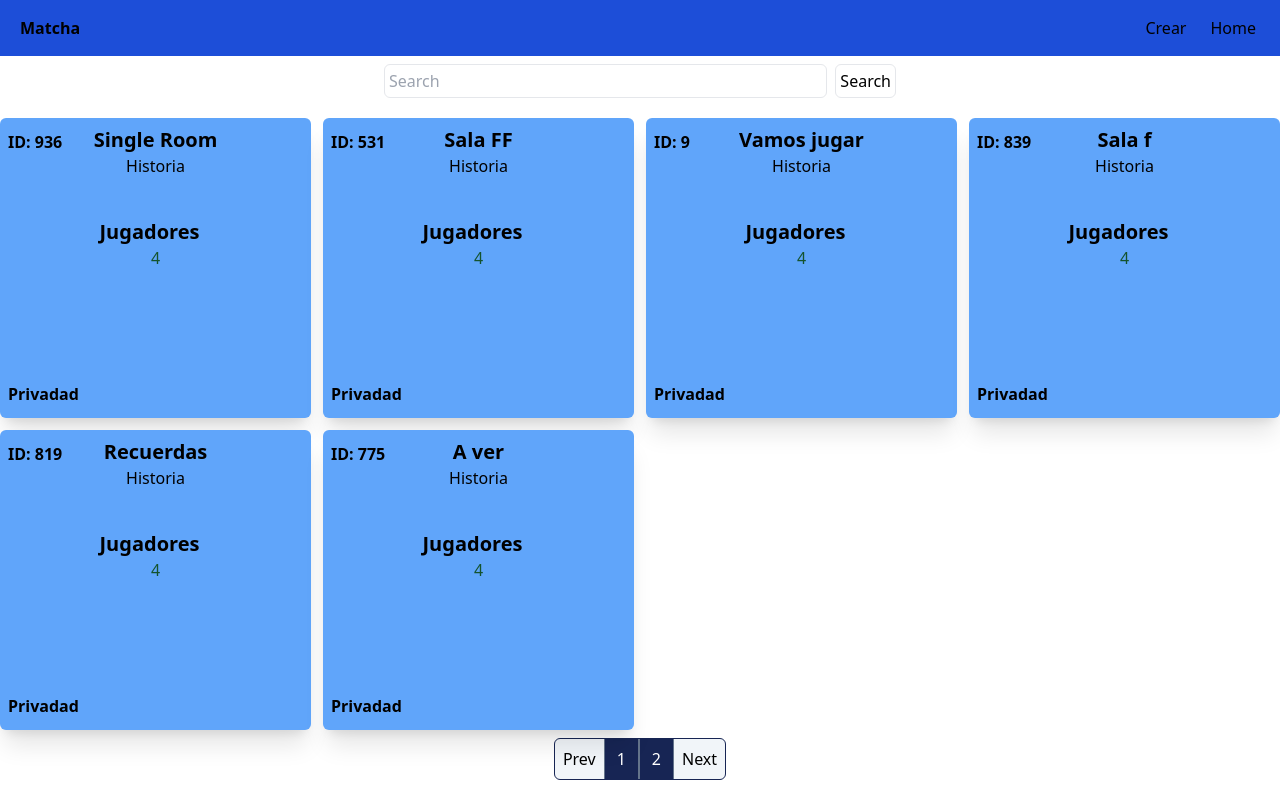
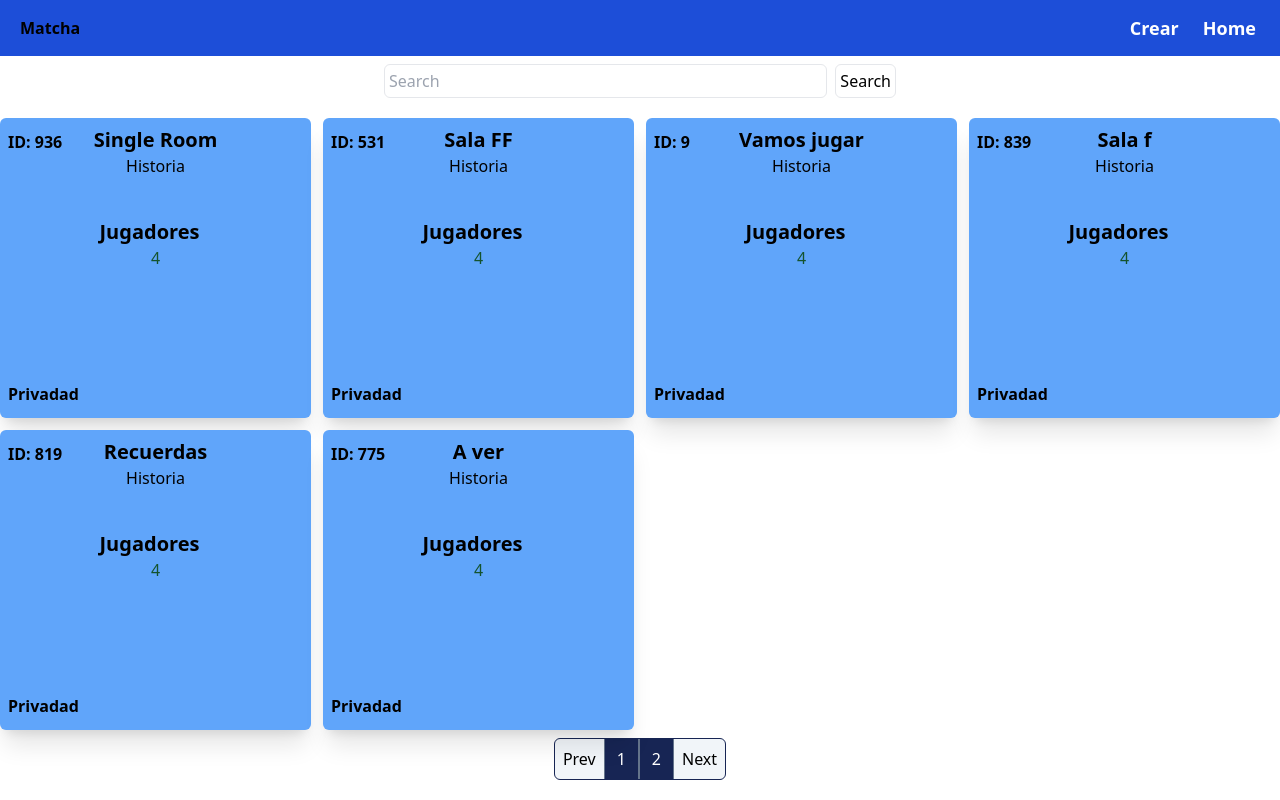
Before and after one commit to LuisArielRetanaHernadez/Memorama, a React (Vite) app: page / in a window 1280 px wide. Built offline with nearby package versions, Linux system fonts and the light colour scheme.

Commit message:
cambiando el color a bloque y el tamaño a text-lg con un font-semibold a l los links del menu

```diff
--- a/src/layouts/Menu/Menu.layout.jsx
+++ b/src/layouts/Menu/Menu.layout.jsx
@@ -13,12 +13,12 @@ const Menu = () => {
             <ul className="flex gap-4">
               <li>
                 <Link href="#" className="inline-block">
-                  <span className="inline-block p-1">Crear</span>
+                  <span className="text-white text-lg font-semibold inline-block p-1">Crear</span>
                 </Link>
               </li>
               <li>
                 <Link href="#" className="inline-block">
-                  <span className="inline-block p-1">Home</span>
+                  <span className="text-white text-lg font-semibold inline-block p-1">Home</span>
                 </Link>
               </li>
             </ul>
```
